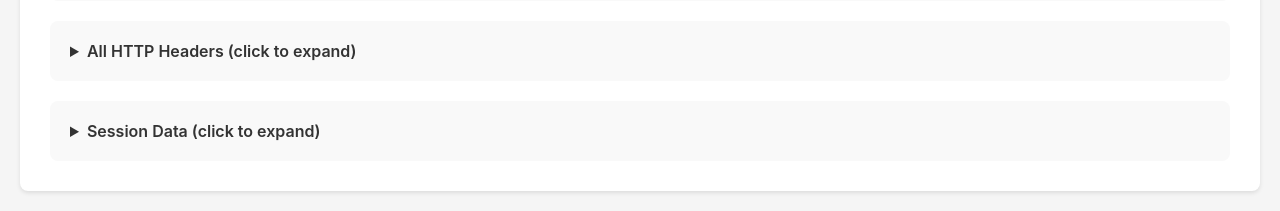
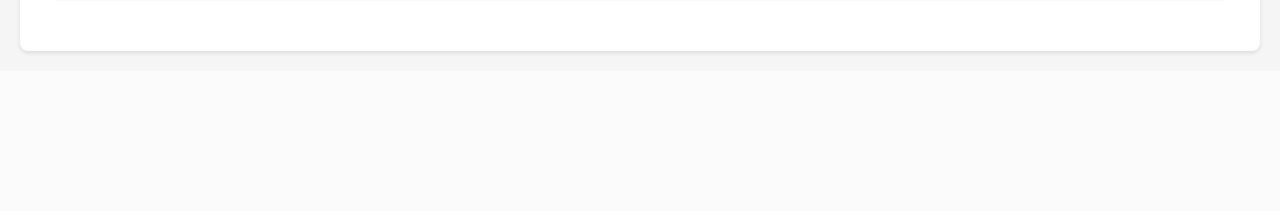
Before and after one commit to ccatprd/tailscale-jit-access, a Flask app: template templates/debug.html in a window 1280 px wide. Shown: the part 1104-1315 px from the top of the page. After the commit the page ends 1158 px from the top, so only its background shows below. Run offline with Flask 3, Linux system fonts and the light colour scheme; the template is opened without the code that fills it: most values are stand-ins (such as "Sample title", 1, 10 or a date in 2020); parts of the project's set-up code (start-up, migrations or seed data) failed here and were passed over; some libraries are stand-ins or nearby versions.

Commit message:
Update debug page layout

```diff
--- a/templates/debug.html
+++ b/templates/debug.html
@@ -45,7 +45,7 @@
 
 <div style="background: #f9f9f9; padding: 20px; border-radius: 8px; margin-bottom: 20px;">
     <h3 style="margin-bottom: 15px; color: #333;">Tailscale Headers</h3>
-    <p><strong>Tailscale-User-Login:</strong> <code>{{ debug_info.all_headers.get('Tailscale-User-Login', 'Not set') }}</code></p>
+    <p><strong>Tailscale-User-Login:</strong> <code>{{ debug_info.tailscale_user_header or 'Not set' }}</code></p>
     <p><strong>Tailscale-App-Capabilities:</strong></p>
     <pre style="background: #fff; padding: 15px; border-radius: 4px; overflow-x: auto; font-size: 12px;">{{ debug_info.capabilities_header or '{}' }}</pre>
 </div>
@@ -55,14 +55,4 @@
     <pre style="background: #fff; padding: 15px; border-radius: 4px; overflow-x: auto; font-size: 12px;">{{ debug_info.parsed_capabilities | tojson(indent=2) }}</pre>
 </div>
 
-<details style="background: #f9f9f9; padding: 20px; border-radius: 8px; margin-bottom: 20px;">
-    <summary style="cursor: pointer; font-weight: 600; color: #333;">All HTTP Headers (click to expand)</summary>
-    <pre style="background: #fff; padding: 15px; border-radius: 4px; overflow-x: auto; font-size: 12px; margin-top: 15px;">{{ debug_info.all_headers | tojson(indent=2) }}</pre>
-</details>
-
-<details style="background: #f9f9f9; padding: 20px; border-radius: 8px;">
-    <summary style="cursor: pointer; font-weight: 600; color: #333;">Session Data (click to expand)</summary>
-    <pre style="background: #fff; padding: 15px; border-radius: 4px; overflow-x: auto; font-size: 12px; margin-top: 15px;">{{ debug_info.session_data | tojson(indent=2) }}</pre>
-</details>
-
 {% endblock %}
```
